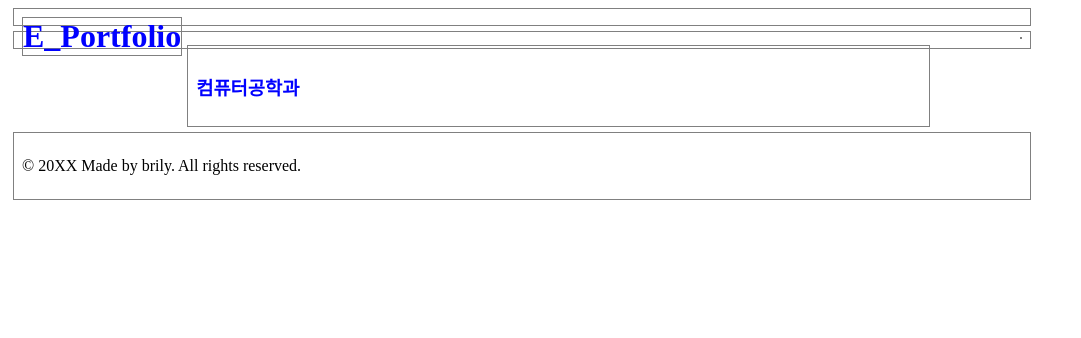
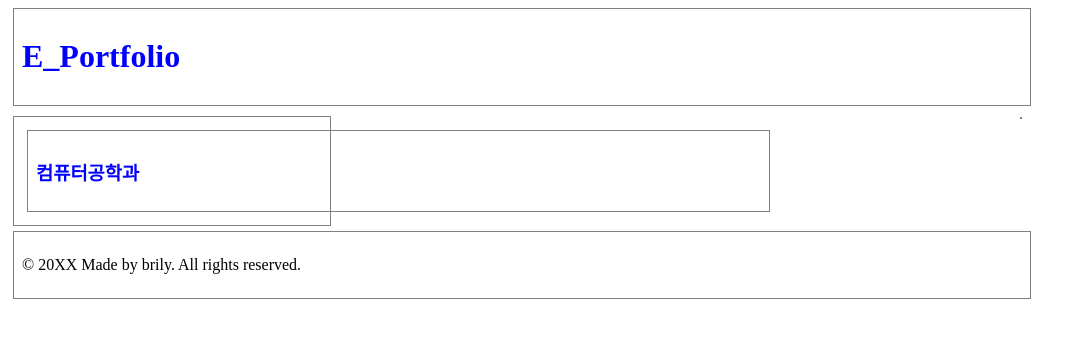
Before and after one commit to brily207/brily207.github.io, a plain HTML site: page JAVA/uploadindex.html in a window 1280 px wide. Shown: the whole page, without its empty margins (0-1081 px from the left). Drawn offline with Linux system fonts and the light colour scheme.

Commit message:
Update uploadindex.html

```diff
--- a/JAVA/uploadindex.html
+++ b/JAVA/uploadindex.html
@@ -2,11 +2,11 @@
 <html><head><meta charset="utf-8"/><meta name="viewport" content="width=device-width, initial-scale=1"/>
 <style>
 header, nav, section, article, footer
-{border:1px solid gray; margin:5px; padding:8px; width:1000px;}
-header h1 {float:left; border:solid 1px gray; margin:0 0 0 0;}
+  {border:1px solid gray; margin:5px; padding:8px; width:1000px;}
 header #headMenu {float:right; border:solid 1px gray; margin:20px 0 0 0;}
 header ul {margin:0; padding:0;}
 header ul li {display:inline; margin:5px;}
+section {width:300px; float:left;}
 section section {width:725px; float:left;}
 footer {height:50px; clear:both;}
 a:link {color:blue; baxkground-color:transparent; text-decoration:none;}
```
